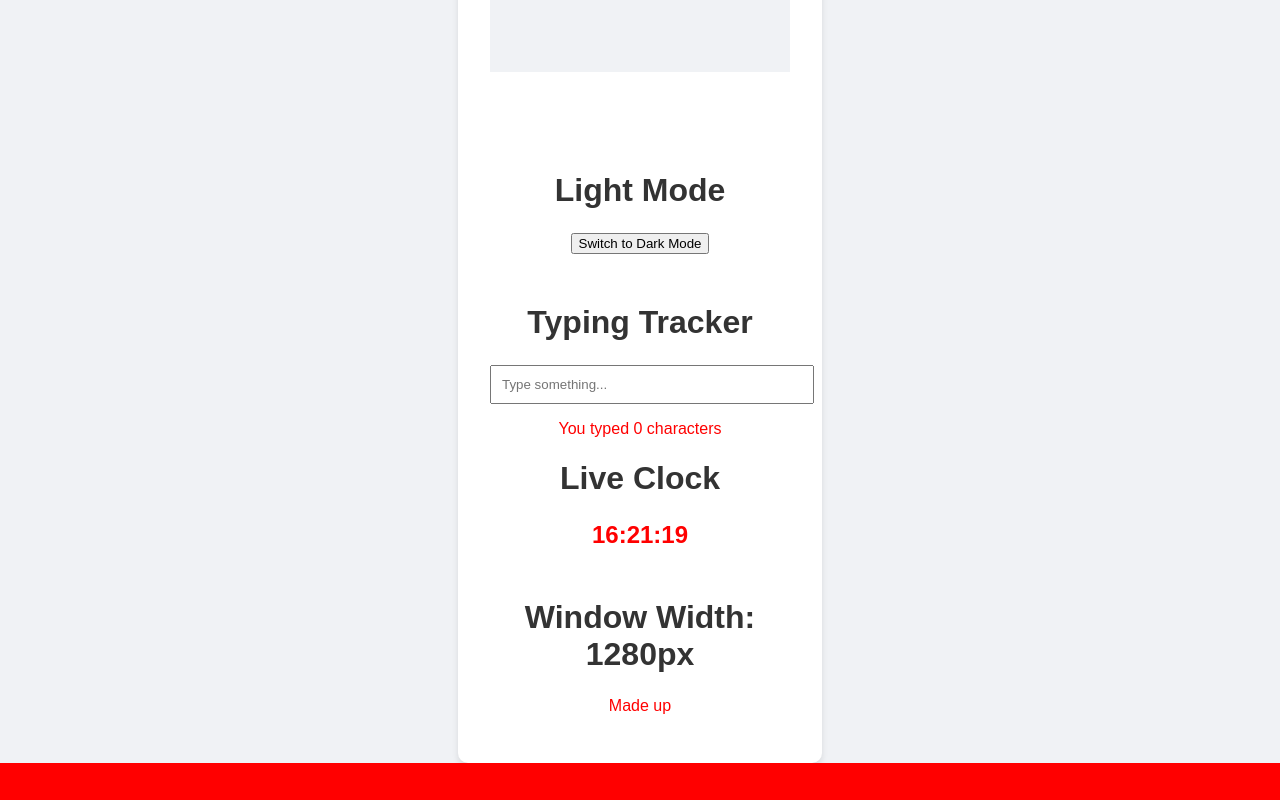
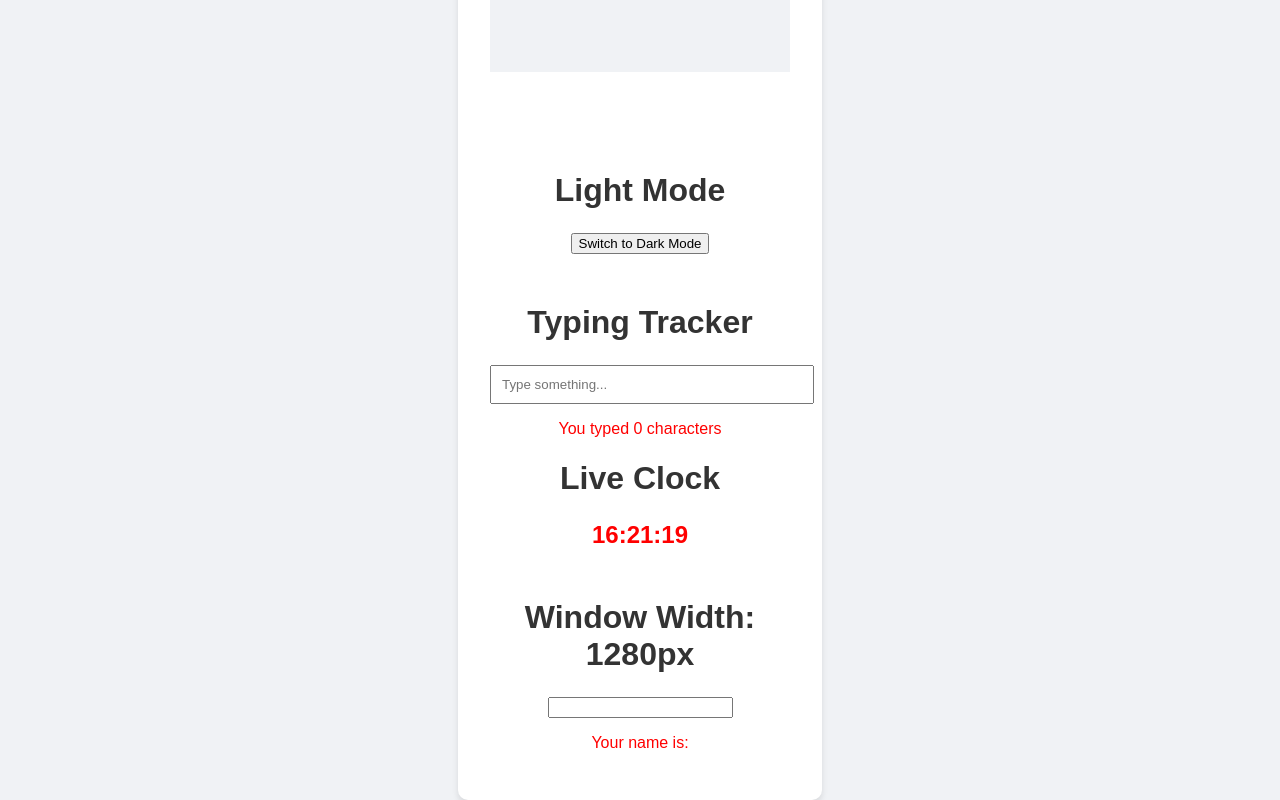
Before and after one commit to annishasaravanan/React, a React (Create React App) app in the folder counter-react/: page / in a window 1280 px wide. Shown: the part 1885-2685 px from the top of the page. Before the commit the page ends 2648 px from the top, so only its background shows below. Built offline with nearby package versions, Linux system fonts and the light colour scheme.

Commit message:
name chnage program  update

```diff
--- a/counter-react/src/App.js
+++ b/counter-react/src/App.js
@@ -6,7 +6,7 @@ import Toggle from "./toggle"
 import Typing from "./typingtracker";
 import LiveClock from './live';
 import Windows from  './windows';
-
+import Name from "./name";
 function App() {
   const [count, setCount] = useState(0);
 
@@ -43,9 +43,7 @@ function App() {
         <Typing/>
         <LiveClock/>
         <Windows/>
-        <div className='footer'>
-          <p>Made up</p>
-        </div>
+        <Name/>
       </div>
     </div>
   );
--- /dev/null
+++ b/counter-react/src/name.js
@@ -0,0 +1,17 @@
+import React, { useState } from "react";
+
+function InputExample() {
+  const [name, setName] = useState("");
+
+  return (
+    <div>
+      <input
+        type="text"
+        value={name}
+        onChange={(e) => setName(e.target.value)}
+      />
+      <p>Your name is: {name}</p>
+    </div>
+  );
+}
+export default InputExample;
```
